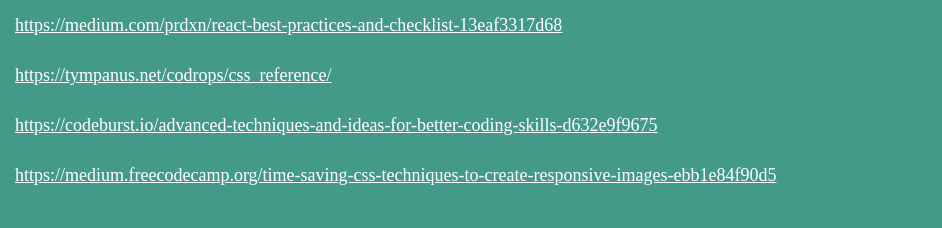
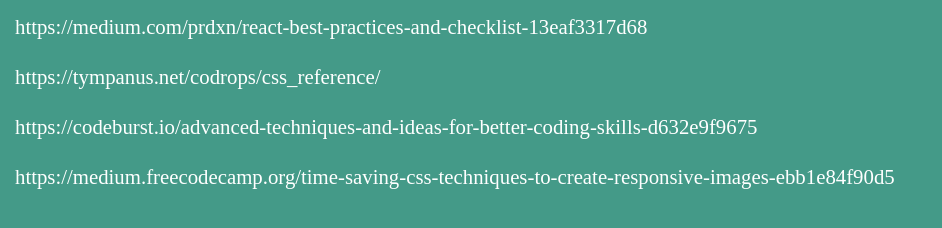
Before and after one commit to RuchiraMourya/MyExp, a plain HTML site: page readingList/index.html in a window 1280 px wide. Shown: the top 228 px of the page, without its empty margins (0-942 px from the left). Drawn offline with Linux system fonts and the light colour scheme.

Commit message:
Update index.html

```diff
--- a/readingList/index.html
+++ b/readingList/index.html
@@ -19,8 +19,9 @@
                 height: 20px;
                 padding: 15px;
                 color: white;
-                font-size: 18px;
+                font-size: 1.3em;
                 font-weight: lighter;
+                text-decoration: none;
             }
 
         </style>
```
